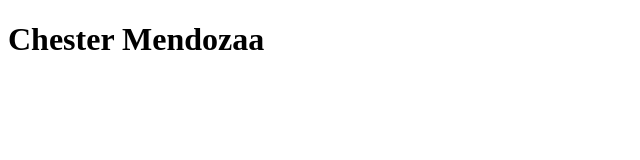
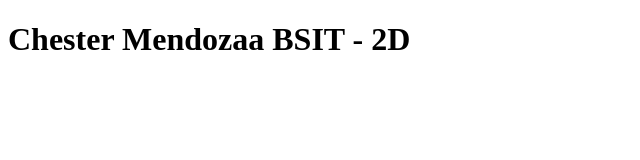
Before and after one commit to ChesterMendozaa/my_project, a plain HTML site: page index.html in a window 1280 px wide. Shown: the whole page, without its empty margins (0-640 px from the left). Drawn offline with Linux system fonts and the light colour scheme.

Commit message:
updatedd code

```diff
--- a/index.html
+++ b/index.html
@@ -6,6 +6,6 @@
     <title>Document</title>
 </head>
 <body>
-    <h1> Chester Mendozaa </h1>
+    <h1> Chester Mendozaa BSIT - 2D </h1>
 </body>
 </html>
```
